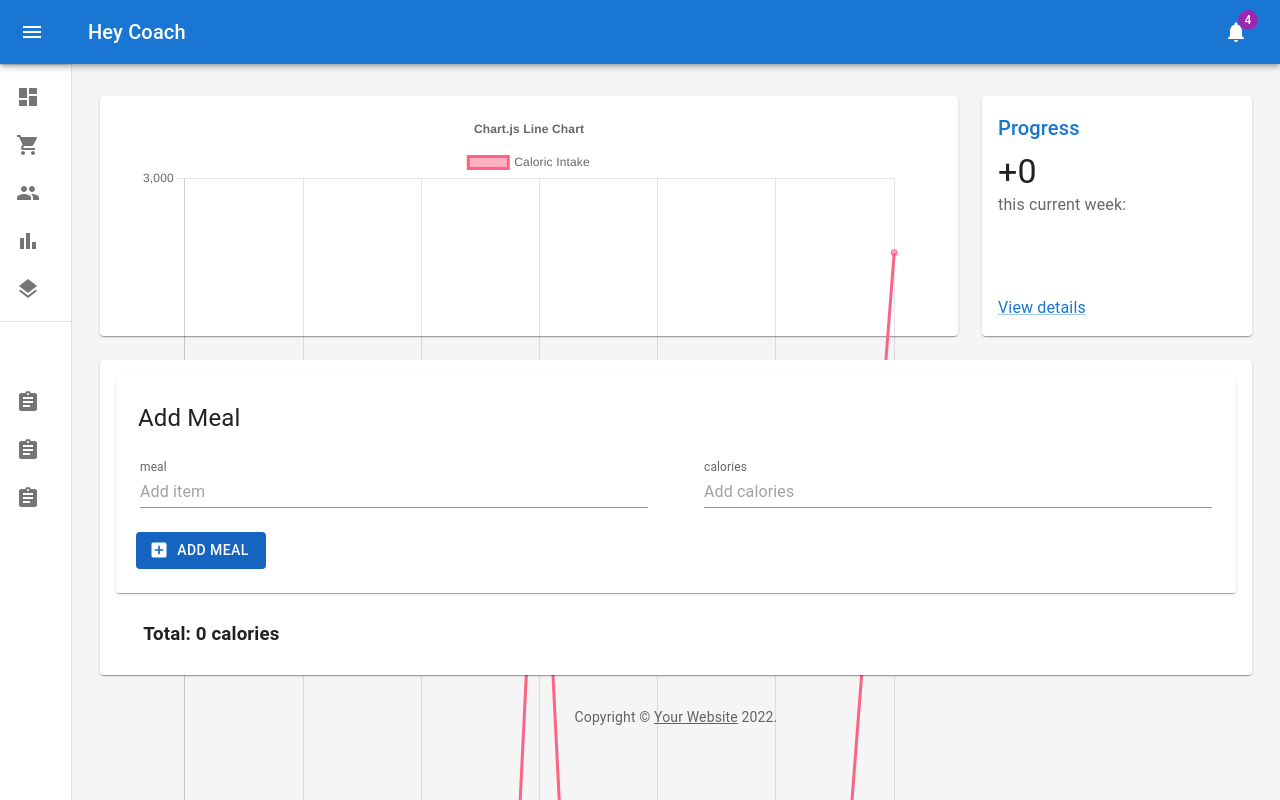
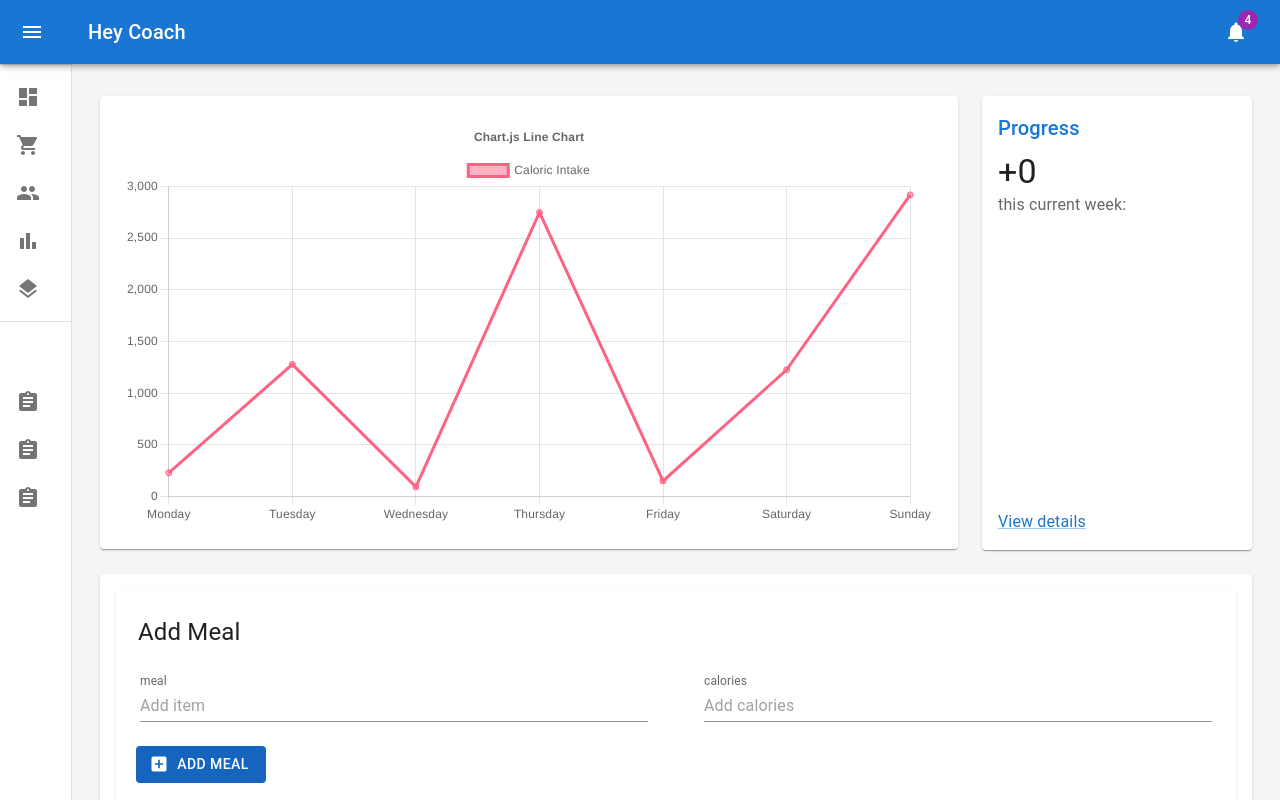
Before and after one commit to joeysaline/calorieTrackerApp418Y, a React (Create React App) app: page / in a window 1280 px wide. Built offline with nearby package versions, Linux system fonts and the light colour scheme.

Commit message:
pre-merge

```diff
--- a/src/dash/Dashboard.js
+++ b/src/dash/Dashboard.js
@@ -164,16 +164,16 @@ function DashboardContent() {
             <Grid container spacing={3}>
               {/* Chart */}
               <Grid item xs={12} md={8} lg={9}>
-                <Paper
+                {/* <Paper
                   sx={{
                     p: 2,
                     display: 'flex',
                     flexDirection: 'column',
                     height: 240,
                   }}
-                >
-                  <LineChart />
-                </Paper>
+                > */}
+                <Paper><br /><LineChart /><br /></Paper>
+                {/* </Paper> */}
               </Grid>
               <Grid item xs={12} md={4} lg={3}>
                 <Paper
@@ -181,7 +181,7 @@ function DashboardContent() {
                     p: 2,
                     display: 'flex',
                     flexDirection: 'column',
-                    height: 240,
+                    height: 454,
                   }}
                 >
                   <Progress />
--- a/src/donut/donutz.js
+++ b/src/donut/donutz.js
@@ -24,7 +24,7 @@ ChartJS.register(
 
 export const options = {
     responsive: true,
-    maintainAspectRatio: false,
+    maintainAspectRatio: true,
     plugins: {
         legend: {
             position: 'top',
@@ -53,7 +53,7 @@ export const data = {
 export function LineChart() {
     return (
         <Container>
-            <Line options={options} data={data} />;
+            <Line options={options} data={data} />
         </Container>
     )
 }
```
